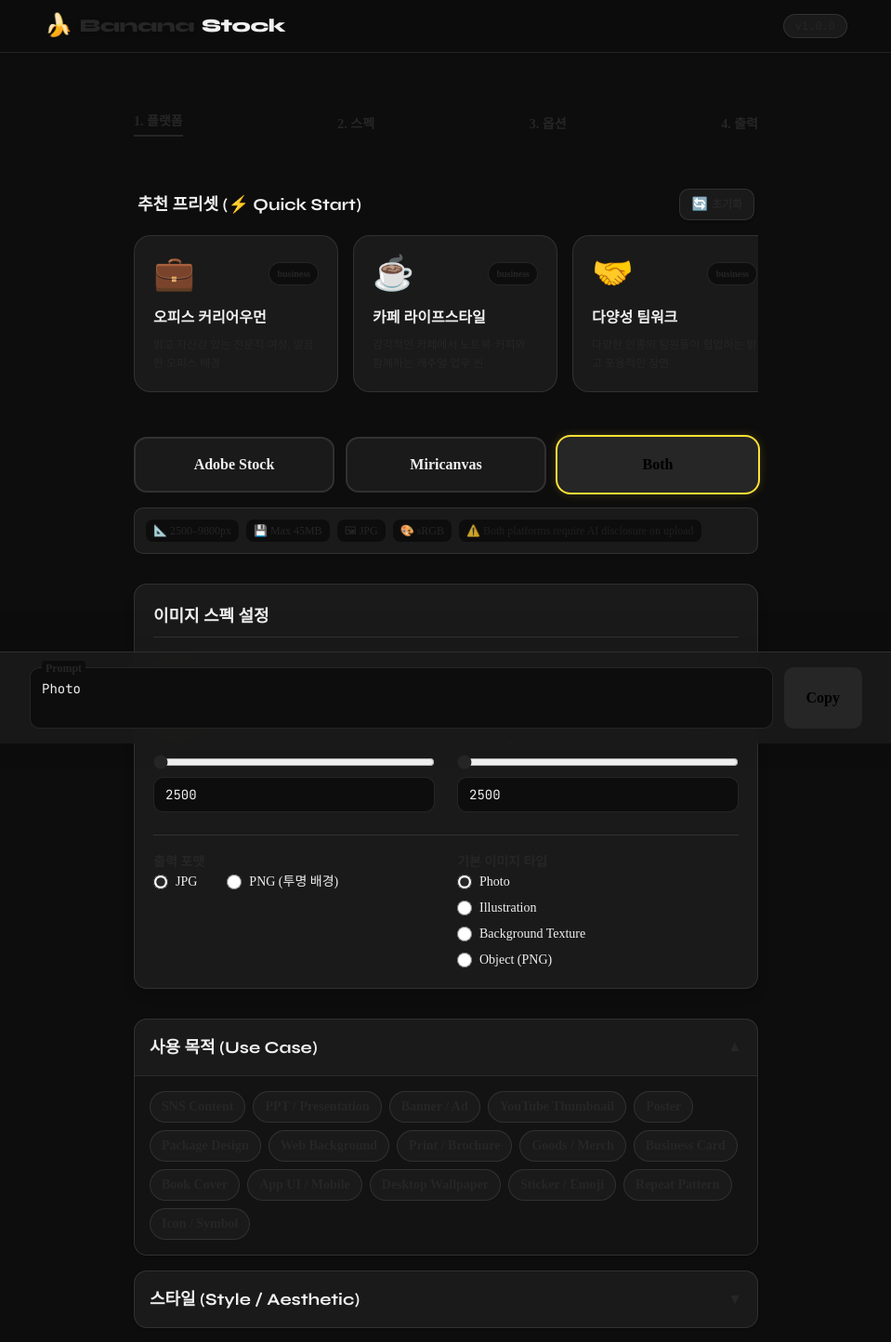
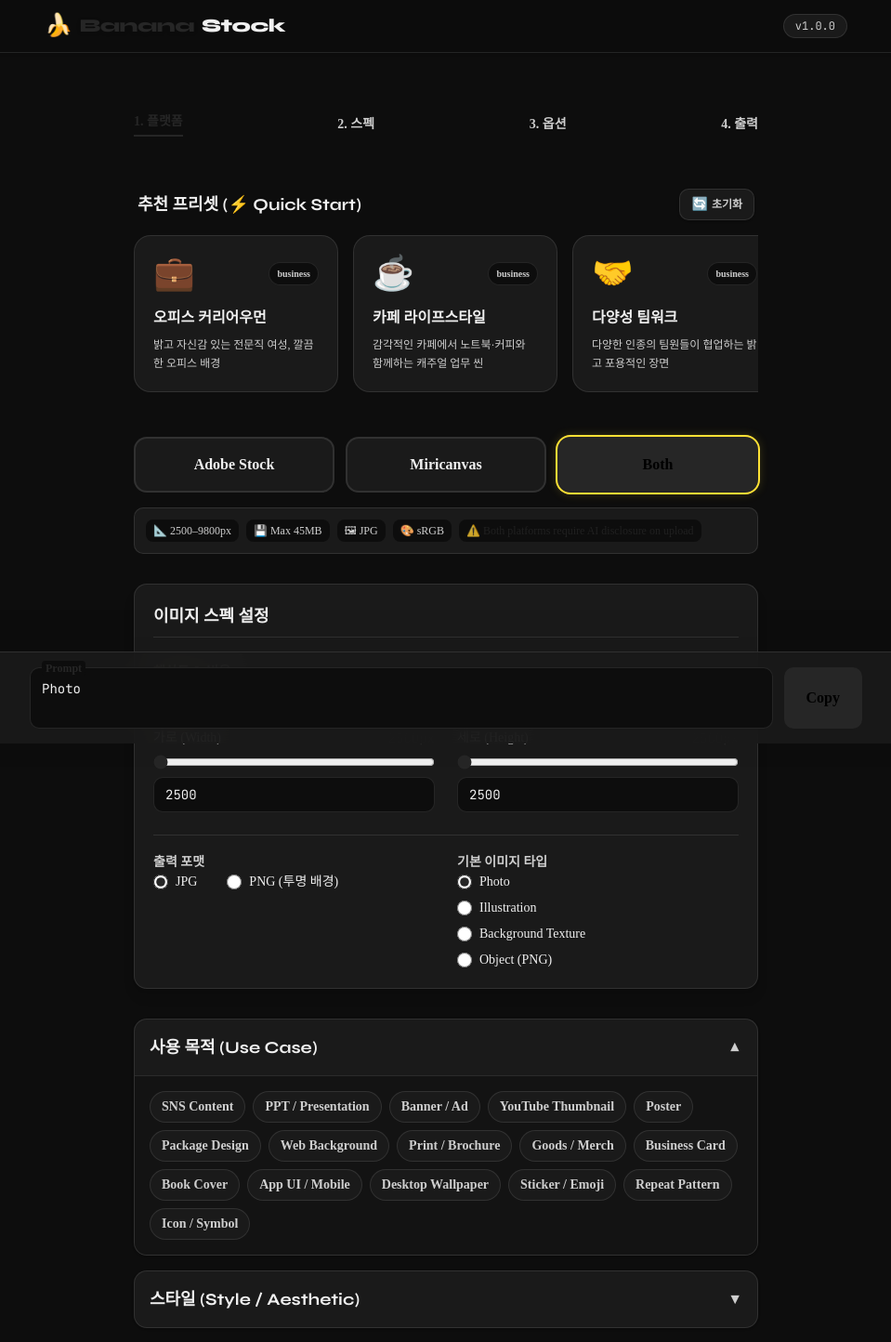
Before and after one commit to Jiny-verse/banan-stock, a Next.js app in the folder nano-banana-stock/: page / in a window 1280 px wide. Shown: the top 1444 px of the page at 93% size, without its empty margins (160-1119 px from the left). Built offline with nearby package versions, Linux system fonts and the light colour scheme.

Commit message:
Fix: text-muted 클래스를 올바른 텍스트 색상(text-muted-foreground)으로 일괄 수정

```diff
--- a/nano-banana-stock/src/components/layout/Header.tsx
+++ b/nano-banana-stock/src/components/layout/Header.tsx
@@ -14,7 +14,7 @@ export default function Header() {
             href="https://github.com/Jiny-verse/banan-stock"
             target="_blank"
             rel="noopener noreferrer"
-            className="text-xs font-mono text-muted border border-border px-3 py-1 rounded-full bg-surface hover:text-accent hover:border-accent transition-colors"
+            className="text-xs font-mono text-muted-foreground border border-border px-3 py-1 rounded-full bg-surface hover:text-accent hover:border-accent transition-colors"
           >
             v1.0.0
           </a>
--- a/nano-banana-stock/src/components/layout/StepIndicator.tsx
+++ b/nano-banana-stock/src/components/layout/StepIndicator.tsx
@@ -19,12 +19,12 @@ export default function StepIndicator() {
   };
 
   return (
-    <div className="flex items-center justify-between py-6 max-w-2xl mx-auto mb-8 text-sm font-bold text-muted" id="step-1">
+    <div className="flex items-center justify-between py-6 max-w-2xl mx-auto mb-8 text-sm font-bold text-muted-foreground" id="step-1">
       {steps.map((step, idx) => (
         <button
           key={step.target}
           onClick={() => handleScroll(step.target)}
-          className={`hover:text-text transition-colors ${idx === 0 ? "text-accent border-b-2 border-accent pb-1 hover:text-accent" : "text-muted"}`}
+          className={`hover:text-text transition-colors ${idx === 0 ? "text-accent border-b-2 border-accent pb-1 hover:text-accent" : "text-muted-foreground"}`}
         >
           {step.label}
         </button>
--- a/nano-banana-stock/src/components/platform/PlatformSelector.tsx
+++ b/nano-banana-stock/src/components/platform/PlatformSelector.tsx
@@ -33,7 +33,7 @@ export default function PlatformSelector() {
         ))}
       </div>
 
-      <div className="flex flex-wrap gap-2 text-xs text-muted bg-surface p-3 rounded-lg border border-border">
+      <div className="flex flex-wrap gap-2 text-xs text-muted-foreground bg-surface p-3 rounded-lg border border-border">
         <span className="px-2 py-1 bg-bg rounded-md">📐 {spec.minPx}–{spec.maxPx}px</span>
         <span className="px-2 py-1 bg-bg rounded-md">💾 Max {spec.maxMB}MB</span>
         <span className="px-2 py-1 bg-bg rounded-md">🖼 {spec.formats.join("/")}</span>
--- a/nano-banana-stock/src/components/prompt/OptionGrid.tsx
+++ b/nano-banana-stock/src/components/prompt/OptionGrid.tsx
@@ -26,7 +26,7 @@ export default function OptionGrid({ category, options, multiSelect = false }: O
               "px-3 py-1.5 rounded-full text-sm font-semibold transition-all border",
               isSelected
                 ? "bg-accent border-accent text-black shadow-md shadow-accent/20"
-                : "bg-surface border-border text-muted hover:border-accent/50 hover:text-text"
+                : "bg-surface border-border text-muted-foreground hover:border-accent/50 hover:text-text"
             )}
           >
             {opt.label}
--- a/nano-banana-stock/src/components/prompt/PlatformChecklist.tsx
+++ b/nano-banana-stock/src/components/prompt/PlatformChecklist.tsx
@@ -8,7 +8,7 @@ export default function PlatformChecklist() {
   if (platform === "both") return null;
 
   return (
-    <div className="mt-3 text-xs text-muted/80 bg-bg p-3 rounded-lg border border-border flex items-start gap-2 shadow-sm">
+    <div className="mt-3 text-xs text-muted-foreground/80 bg-bg p-3 rounded-lg border border-border flex items-start gap-2 shadow-sm">
       <span className="text-blue-400 text-sm mt-0.5">ℹ️</span>
       <p className="leading-snug">
         {platform === "adobe"
--- a/nano-banana-stock/src/components/prompt/PresetList.tsx
+++ b/nano-banana-stock/src/components/prompt/PresetList.tsx
@@ -34,7 +34,7 @@ export default function PresetList() {
         <h2 className="text-lg font-display font-bold text-text">추천 프리셋 (⚡ Quick Start)</h2>
         <button
           onClick={resetState}
-          className="text-xs font-bold text-muted hover:text-accent border border-border px-3 py-1.5 rounded-lg bg-surface hover:border-accent transition-all flex items-center gap-1 active:scale-95 shadow-sm"
+          className="text-xs font-bold text-muted-foreground hover:text-accent border border-border px-3 py-1.5 rounded-lg bg-surface hover:border-accent transition-all flex items-center gap-1 active:scale-95 shadow-sm"
         >
           <span className="text-sm">🔄</span>
           <span>초기화</span>
@@ -49,10 +49,10 @@ export default function PresetList() {
           >
             <div className="flex items-center justify-between w-full">
               <span className="text-4xl group-hover:scale-110 transition-transform origin-bottom-left">{preset.emoji}</span>
-              <span className="text-[10px] font-bold text-muted bg-bg px-2 py-1 rounded-full border border-border">{preset.category}</span>
+              <span className="text-[10px] font-bold text-muted-foreground bg-bg px-2 py-1 rounded-full border border-border">{preset.category}</span>
             </div>
             <span className="font-bold text-base mt-3 text-text group-hover:text-accent transition-colors">{preset.label}</span>
-            <span className="text-xs text-muted line-clamp-2 mt-1 leading-relaxed">{preset.description}</span>
+            <span className="text-xs text-muted-foreground line-clamp-2 mt-1 leading-relaxed">{preset.description}</span>
           </button>
         ))}
       </div>
--- a/nano-banana-stock/src/components/prompt/ResultArea.tsx
+++ b/nano-banana-stock/src/components/prompt/ResultArea.tsx
@@ -57,8 +57,8 @@ export default function ResultArea() {
           {negative && (
             <div className="flex items-start gap-3 w-full origin-left">
               <div className="flex-1 bg-bg border-border rounded-lg p-2 relative group">
-                <span className="text-[10px] font-bold text-muted absolute -top-1.5 left-3 bg-bg px-1 rounded border border-border">Negative</span>
-                <p className="text-xs text-muted font-mono break-all max-h-16 overflow-y-auto scrollbar-hide pr-2">
+                <span className="text-[10px] font-bold text-muted-foreground absolute -top-1.5 left-3 bg-bg px-1 rounded border border-border">Negative</span>
+                <p className="text-xs text-muted-foreground font-mono break-all max-h-16 overflow-y-auto scrollbar-hide pr-2">
                   {negative}
                 </p>
               </div>
@@ -66,7 +66,7 @@ export default function ResultArea() {
                 onClick={() => handleCopy(negative, "negative")}
                 className={cn(
                   "px-4 rounded-lg font-bold text-xs transition-all border",
-                  copiedN ? "border-green-500 text-green-500" : "border-border text-muted hover:text-text"
+                  copiedN ? "border-green-500 text-green-500" : "border-border text-muted-foreground hover:text-text"
                 )}
               >
                 {copiedN ? "복사됨!" : "Copy Neg"}
--- a/nano-banana-stock/src/components/prompt/SectionToggle.tsx
+++ b/nano-banana-stock/src/components/prompt/SectionToggle.tsx
@@ -30,7 +30,7 @@ export default function SectionToggle({ id, title, count = 0, children, defaultO
             </span>
           )}
         </div>
-        <div className={cn("transition-transform duration-300 text-muted", isOpen ? "rotate-180" : "rotate-0")}>
+        <div className={cn("transition-transform duration-300 text-muted-foreground", isOpen ? "rotate-180" : "rotate-0")}>
           ▼
         </div>
       </button>
--- a/nano-banana-stock/src/components/spec/SpecSettings.tsx
+++ b/nano-banana-stock/src/components/spec/SpecSettings.tsx
@@ -99,7 +99,7 @@ export default function SpecSettings() {
 
       {/* 해상도 섹션 */}
       <div className="space-y-4">
-        <label className="text-sm font-bold text-muted">해상도 & 비율</label>
+        <label className="text-sm font-bold text-muted-foreground">해상도 & 비율</label>
 
         <div className="flex flex-wrap gap-2">
           {RATIOS.map((r) => (
@@ -110,7 +110,7 @@ export default function SpecSettings() {
                 "px-3 py-1.5 rounded-lg text-sm transition-all font-bold",
                 ratio === r.label
                   ? "bg-accent text-black shadow-accent"
-                  : "bg-bg text-muted hover:text-text border border-border"
+                  : "bg-bg text-muted-foreground hover:text-text border border-border"
               )}
             >
               {r.label}
@@ -121,7 +121,7 @@ export default function SpecSettings() {
         <div className="grid grid-cols-2 gap-6">
           <div className="flex flex-col gap-2">
             <div className="flex justify-between text-sm">
-              <span className="text-muted">가로 (Width)</span>
+              <span className="text-muted-foreground">가로 (Width)</span>
               <span className="font-mono text-accent">{width}px</span>
             </div>
             <input
@@ -144,7 +144,7 @@ export default function SpecSettings() {
           </div>
           <div className="flex flex-col gap-2">
             <div className="flex justify-between text-sm">
-              <span className="text-muted">세로 (Height)</span>
+              <span className="text-muted-foreground">세로 (Height)</span>
               <span className="font-mono text-accent">{height}px</span>
             </div>
             <input
@@ -171,7 +171,7 @@ export default function SpecSettings() {
       <div className="grid grid-cols-1 sm:grid-cols-2 gap-6 pt-4 border-t border-border">
         {/* 포맷 섹션 */}
         <div className="space-y-3">
-          <label className="text-sm font-bold text-muted">출력 포맷</label>
+          <label className="text-sm font-bold text-muted-foreground">출력 포맷</label>
           <div className="flex gap-4">
             <label className="flex items-center gap-2 cursor-pointer pr-4">
               <input
@@ -207,7 +207,7 @@ export default function SpecSettings() {
 
         {/* 이미지 타입 섹션 */}
         <div className="space-y-3">
-          <label className="text-sm font-bold text-muted">기본 이미지 타입</label>
+          <label className="text-sm font-bold text-muted-foreground">기본 이미지 타입</label>
           <div className="flex flex-col gap-2">
             {IMAGE_TYPES.map((t) => (
               <label key={t} className="flex items-center gap-2 cursor-pointer text-sm">
```
Also changed, not shown: nano-banana-stock/src/components/prompt/PromptBuilder.tsx (+4 -4 lines).
